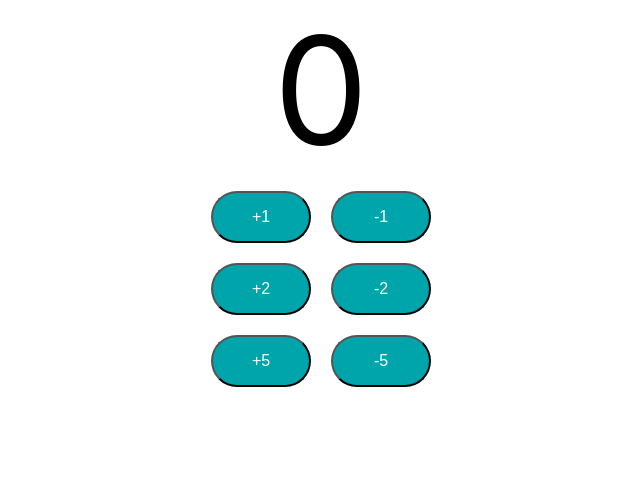
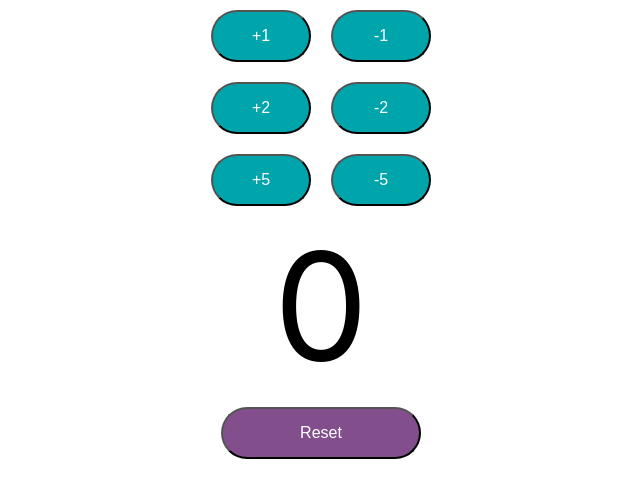
Before and after one commit to jongwon-kr/JWebFront, a React (Create React App) app in the folder todo-app/: page / in a window 1280 px wide. Shown: the top 498 px of the page, without its empty margins (319-959 px from the left). Built offline with nearby package versions, Linux system fonts and the light colour scheme.

Commit message:
add resetButton

```diff
--- a/todo-app/src/components/counter/Counter.css
+++ b/todo-app/src/components/counter/Counter.css
@@ -12,7 +12,7 @@
 
 .resetButton {
   font-size: 16px;
-  background-color: purple;
+  background-color: #824f8c;
   width: 200px;
   margin: 10px;
   color: white;
--- a/todo-app/src/components/counter/Counter.jsx
+++ b/todo-app/src/components/counter/Counter.jsx
@@ -1,6 +1,6 @@
 import { useState } from "react";
-import PropTypes from "prop-types";
 import "./Counter.css";
+import { CounterButton } from "./CounterButton";
 
 export default function Counter() {
   const [count, setCount] = useState(0);
@@ -9,52 +9,36 @@ export default function Counter() {
     setCount(count + by);
   }
 
+  function decrementCounterParent(by) {
+    setCount(count - by);
+  }
+
+  function resetCounter(by) {
+    setCount(0);
+  }
   return (
     <div>
-      <span className="TotalCount">{count}</span>
       <CounterButton
         by={1}
-        someMethodInParent={incrementCounterParent}
+        incrementMethod={incrementCounterParent}
+        decrementMethod={decrementCounterParent}
       ></CounterButton>
       <CounterButton
         by={2}
-        someMethodInParent={incrementCounterParent}
+        incrementMethod={incrementCounterParent}
+        decrementMethod={decrementCounterParent}
       ></CounterButton>
       <CounterButton
         by={5}
-        someMethodInParent={incrementCounterParent}
+        incrementMethod={incrementCounterParent}
+        decrementMethod={decrementCounterParent}
       ></CounterButton>
-    </div>
-  );
-}
-
-function CounterButton({ by, incrementCounterParent }) {
-  const [count, setCount] = useState(0);
-
-  function incrementCounter() {
-    setCount(count + by);
-    incrementCounterParent();
-  }
-
-  function decrementCounter() {
-    setCount(count - by);
-    incrementCounterParent();
-  }
-
-  return (
-    <div className="Counter">
+      <span className="TotalCount">{count}</span>
       <div>
-        <button className="counterButton" onClick={incrementCounter}>
-          +{by}
-        </button>
-        <button className="counterButton" onClick={decrementCounter}>
-          -{by}
+        <button className="resetButton" onClick={resetCounter}>
+          Reset
         </button>
       </div>
     </div>
   );
 }
-
-CounterButton.propTypes = {
-  by: PropTypes.number,
-};
--- /dev/null
+++ b/todo-app/src/components/counter/CounterButton.jsx
@@ -0,0 +1,32 @@
+import { useState } from "react";
+import PropTypes from "prop-types";
+
+export function CounterButton({ by, incrementMethod, decrementMethod }) {
+  const [count, setCount] = useState(0);
+
+  function incrementCounter() {
+    setCount(count + by);
+    incrementMethod(by);
+  }
+
+  function decrementCounter() {
+    setCount(count - by);
+    decrementMethod(by);
+  }
+
+  return (
+    <div className="Counter">
+      <div>
+        <button className="counterButton" onClick={incrementCounter}>
+          +{by}
+        </button>
+        <button className="counterButton" onClick={decrementCounter}>
+          -{by}
+        </button>
+      </div>
+    </div>
+  );
+}
+CounterButton.propTypes = {
+  by: PropTypes.number,
+};
```
